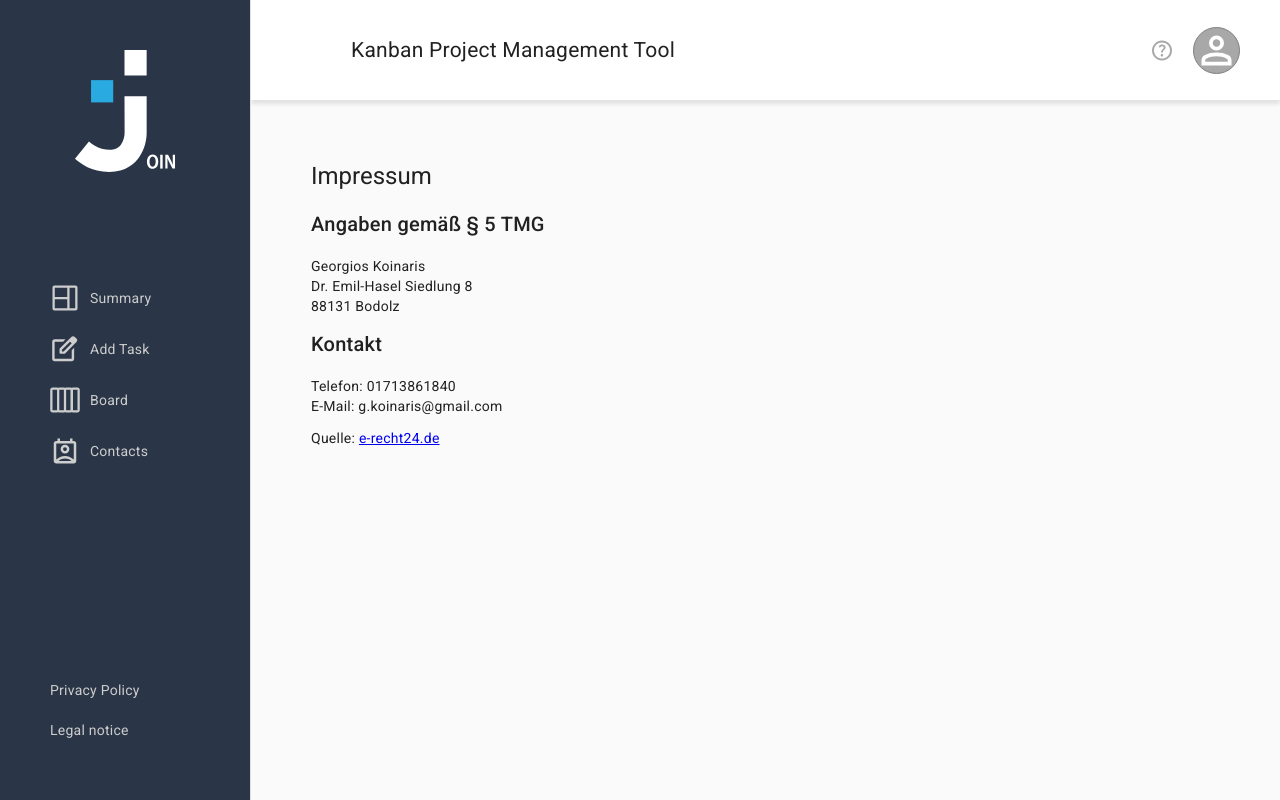
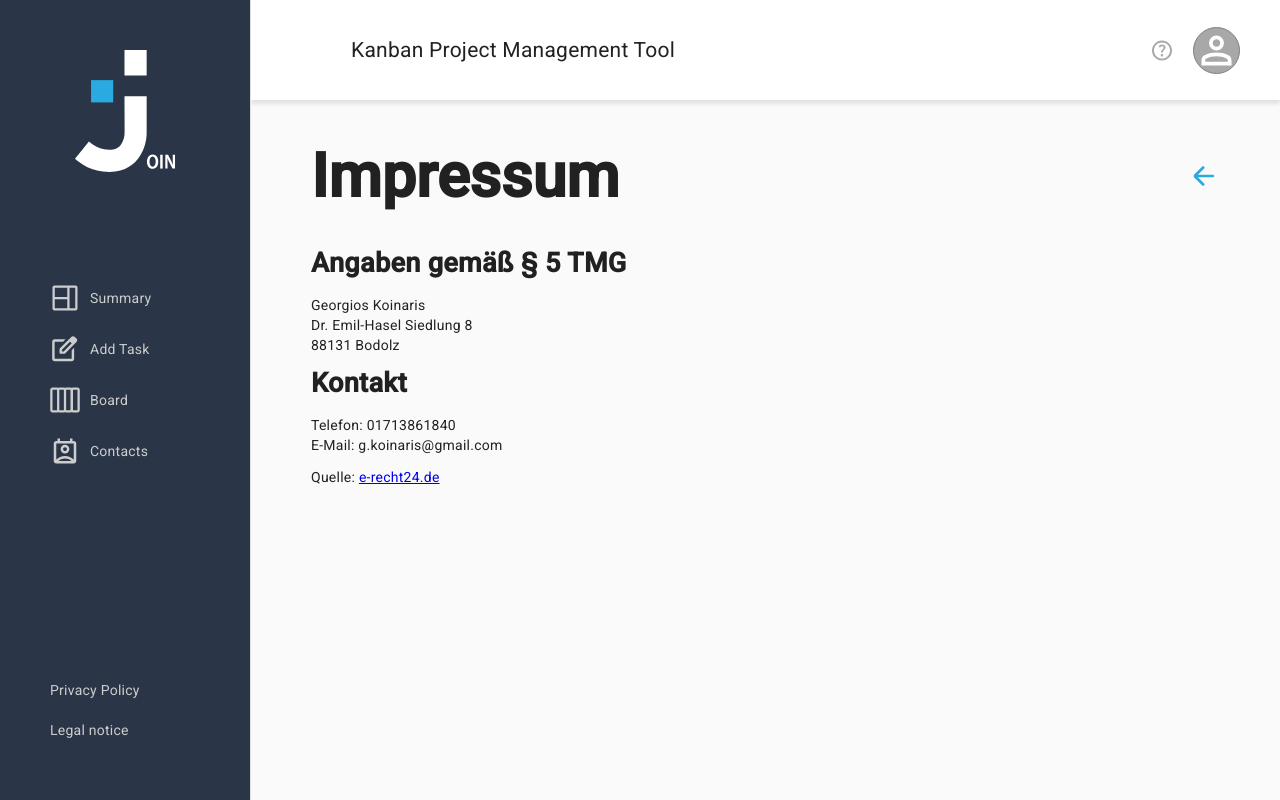
Before and after one commit to GeorgiosKoinaris/new-join, an Angular app: page /legal-notice in a window 1280 px wide. Built offline with nearby package versions, Linux system fonts and the light colour scheme.

Commit message:
imprint and privacy first style

```diff
--- a/src/app/app-routing.module.ts
+++ b/src/app/app-routing.module.ts
@@ -5,8 +5,8 @@ import { BoardComponent } from './components/board/board.component';
 import { SummaryComponent } from './components/summary/summary.component';
 import { ContactsComponent } from './components/contacts/contacts.component';
 import { HelpUserComponent } from './components/help-user/help-user.component';
-import { LegalNoticeComponent } from './legal-notice/legal-notice.component';
-import { PrivacyPolicyComponent } from './privacy-policy/privacy-policy.component';
+import { LegalNoticeComponent } from './components/legal-notice/legal-notice.component';
+import { PrivacyPolicyComponent } from './components/privacy-policy/privacy-policy.component';
 
 const routes: Routes = [
   { path: 'summary', component: SummaryComponent },
--- a/src/app/app.module.ts
+++ b/src/app/app.module.ts
@@ -19,8 +19,8 @@ import { MatNativeDateModule } from '@angular/material/core';
 import { MatButtonModule } from '@angular/material/button';
 import { MatIconModule } from '@angular/material/icon';
 import { HelpUserComponent } from './components/help-user/help-user.component';
-import { LegalNoticeComponent } from './legal-notice/legal-notice.component';
-import { PrivacyPolicyComponent } from './privacy-policy/privacy-policy.component';
+import { LegalNoticeComponent } from './components/legal-notice/legal-notice.component';
+import { PrivacyPolicyComponent } from './components/privacy-policy/privacy-policy.component';
 
 @NgModule({
   declarations: [
--- a/src/app/legal-notice/legal-notice.component.html
+++ b/src/app/components/legal-notice/legal-notice.component.html
@@ -1,4 +1,9 @@
-<h1>Impressum</h1>
+<div class="d-flex jc-between">
+  <h1>Impressum</h1>
+  <div routerLink="/summary" class="backArrow">
+    <img class="backArrow" src="./assets/img/arrow-back.svg" alt="" />
+  </div>
+</div>
 
 <h2>Angaben gem&auml;&szlig; &sect; 5 TMG</h2>
 <p>
--- /dev/null
+++ b/src/app/components/legal-notice/legal-notice.component.scss
@@ -0,0 +1,20 @@
+h1 {
+  font-size: 61px;
+  font-weight: 700;
+  margin-bottom: 55px;
+}
+
+h2 {
+  font-size: 27px;
+  font-weight: 700;
+}
+
+.backArrow {
+  img {
+    &:hover {
+      cursor: pointer;
+      border-radius: 100%;
+      background-color: #d1d1d1;
+    }
+  }
+}
--- a/src/app/privacy-policy/privacy-policy.component.html
+++ b/src/app/components/privacy-policy/privacy-policy.component.html
@@ -1,4 +1,9 @@
-<h1>Datenschutz&shy;erkl&auml;rung</h1>
+<div class="d-flex jc-between">
+  <h1>Datenschutzerklärung</h1>
+  <div routerLink="/summary" class="backArrow">
+    <img class="backArrow" src="./assets/img/arrow-back.svg" alt="" />
+  </div>
+</div>
 <h2>1. Datenschutz auf einen Blick</h2>
 <h3>Allgemeine Hinweise</h3>
 <p>
--- /dev/null
+++ b/src/app/components/privacy-policy/privacy-policy.component.scss
@@ -0,0 +1,24 @@
+h1 {
+  font-size: 61px;
+  font-weight: 700;
+  margin-bottom: 55px;
+}
+
+h2 {
+  font-size: 27px;
+  font-weight: 700;
+}
+
+h3 {
+  font-weight: 700;
+}
+
+.backArrow {
+  img {
+    &:hover {
+      cursor: pointer;
+      border-radius: 100%;
+      background-color: #d1d1d1;
+    }
+  }
+}
--- a/src/app/privacy-policy/privacy-policy.component.ts
+++ b/src/app/components/privacy-policy/privacy-policy.component.ts
@@ -3,8 +3,6 @@ import { Component } from '@angular/core';
 @Component({
   selector: 'app-privacy-policy',
   templateUrl: './privacy-policy.component.html',
-  styleUrls: ['./privacy-policy.component.scss']
+  styleUrls: ['./privacy-policy.component.scss'],
 })
-export class PrivacyPolicyComponent {
-
-}
+export class PrivacyPolicyComponent {}
```
Also changed, not shown: src/app/components/legal-notice/legal-notice.component.ts (renamed from src/app/legal-notice/legal-notice.component.ts), src/app/legal-notice/legal-notice.component.scss (deleted), src/app/privacy-policy/privacy-policy.component.scss (deleted), 2 other files (tests, documents, lock files or other folders).
